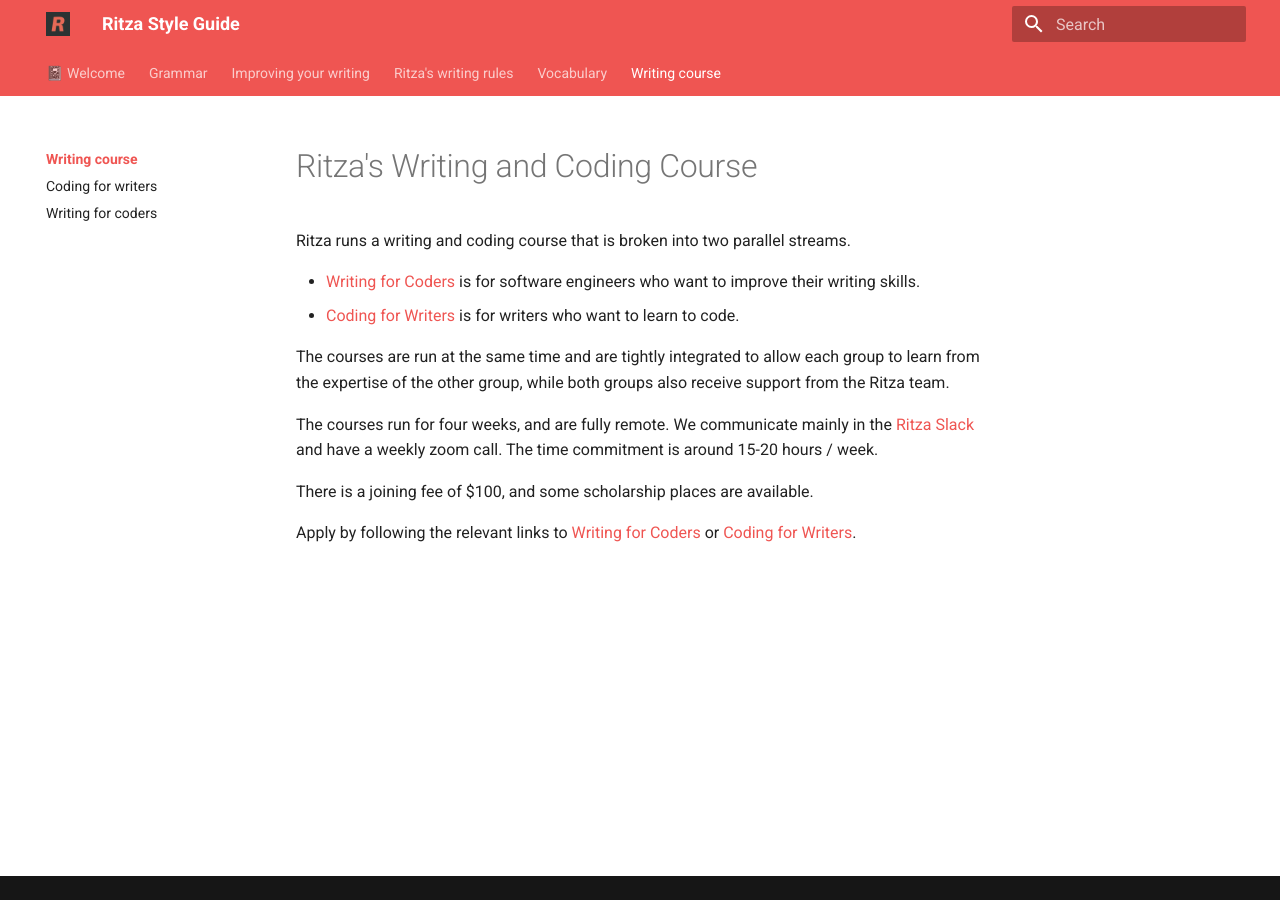
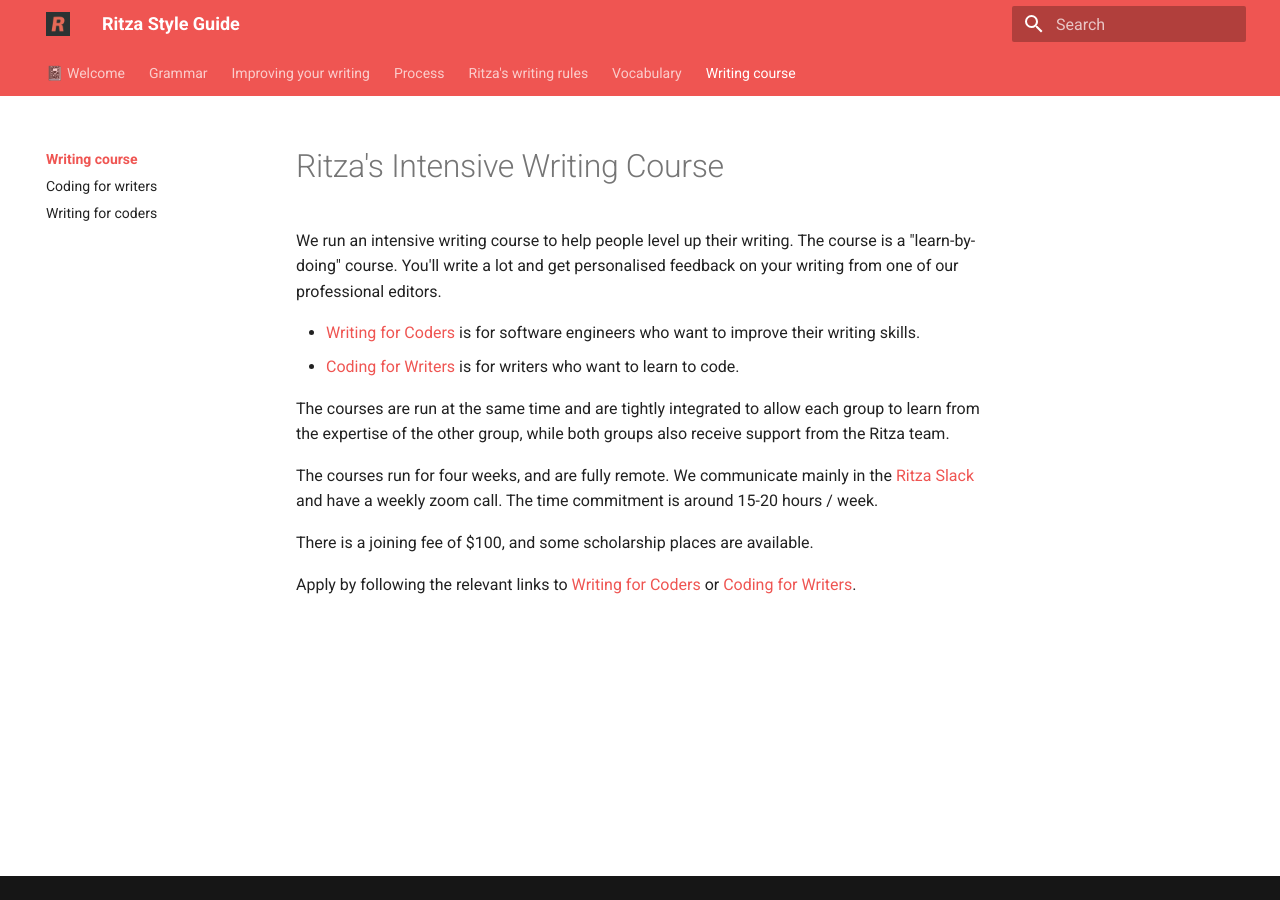
Before and after one commit to ritza-co/styleguide.ritza.co, an MkDocs documentation site: the page built from docs/writing-course/index.md, in a window 1280 px wide. Built offline with MkDocs 1.6.1 and Material for MkDocs 9.7.7, drawn with Linux system fonts in a browser that asks for light colours.

Commit message:
add process section

```diff
--- a/docs/writing-course/index.md
+++ b/docs/writing-course/index.md
@@ -1,12 +1,13 @@
 ---
-title: Ritza's Writing and Coding Course
-description: Learn to write if you're a coder. Learn to code if you're a writer. Sign up for our part time, remote course to learn to write or code.
-image: assets/wfccfw.png
+title: Ritza's Intensive Writing Course
+description: Learn to write and write well.
+image: assets/writing-for-coders.png
 ---
 
-# Ritza's Writing and Coding Course
+# Ritza's Intensive Writing Course
 
-Ritza runs a writing and coding course that is broken into two parallel streams.
+We run an intensive writing course to help people level up their writing. The course is a "learn-by-doing" course. You'll write a lot and get personalised feedback on your writing from one of our professional editors.
+
 
 * [Writing for Coders](./writing-for-coders.md) is for software engineers who want to improve their writing skills.
 * [Coding for Writers](./coding-for-writers.md) is for writers who want to learn to code.
```
Also changed, not shown: docs/process/feedback.md (added, +11 -0 lines), docs/process/index.md (added, +7 -0 lines), docs/writing-course/writing-for-coders.md (+1 -1 lines), docs/assets/feedback-rounds.png (added), docs/assets/writing-for-coders.png (renamed from docs/writing-course/img/writing-for-coders.png).
